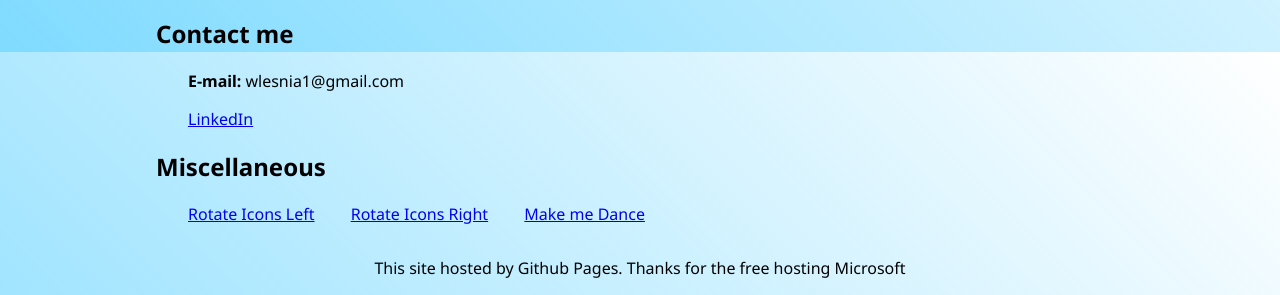
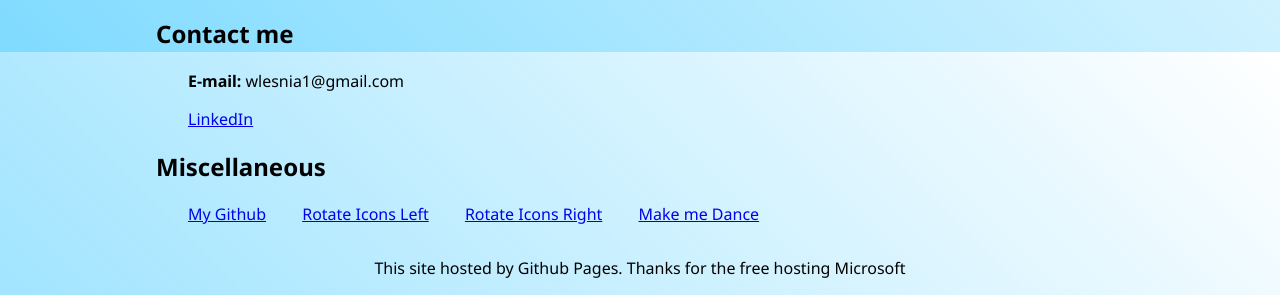
Before and after one commit to wlesnia1/personalSite, a plain HTML site: page index.html in a window 1280 px wide. Shown: the part 748-1043 px from the top of the page. Drawn offline with Linux system fonts and the light colour scheme.

Commit message:
adding github link

```diff
--- a/index.html
+++ b/index.html
@@ -79,6 +79,7 @@
         </section>
         <section id="misc">
             <h2>Miscellaneous</h2>
+            <a href="https://github.com/wlesnia1">My Github</a>
             <a href="javascript: void(0);" id="rotateLeft">Rotate Icons Left</a>
             <a href="javascript: void(0);" id="rotateRight">Rotate Icons Right</a>
             <a href="javascript: void(0);" id="flipMeLink">Make me Dance</a>
```
